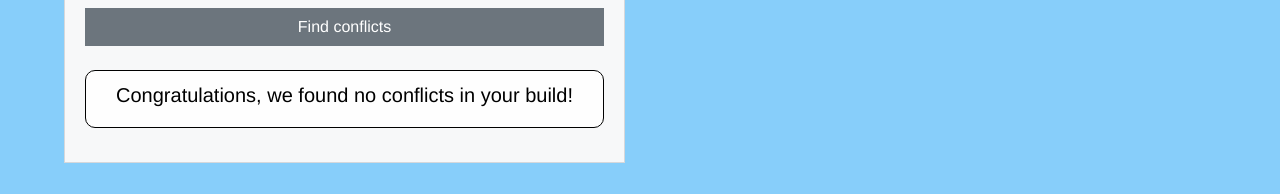
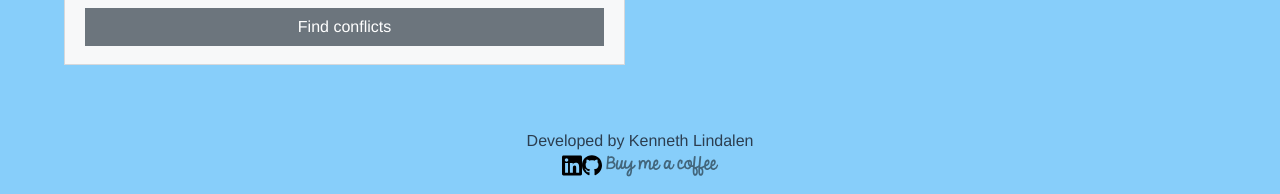
Before and after one commit to KennethLindalen/MavenNavigatorFrontend, a Vue app: page / in a window 1280 px wide. Shown: the part 836-1030 px from the top of the page. Built offline with nearby package versions, Linux system fonts and the light colour scheme.

Commit message:
Added response text to tell if no conflicts were found

```diff
--- a/src/App.vue
+++ b/src/App.vue
@@ -35,9 +35,9 @@
             conflicts
           </button>
 
-          <div class="mt-4 rrc" style="overflow: auto" v-if="conflictCount === 0">
+          <div class="mt-4 rrc" style="overflow: auto" v-if="conflictCount === 0 && this.checked !== false">
             <div class="alert alert-light" style="border: black solid 1px;color: black; border-radius: 10px">
-              <h5>Congratulations, we found no conflicts in your build!</h5>
+              <h5>We found no conflicts in your build!</h5>
             </div>
           </div>
           <div class="mt-4 rrc" style="overflow: auto" v-if="conflictCount > 0">
@@ -126,7 +126,8 @@ export default {
       conflictCount: 0,
       errorMsg: "",
       dataObjCopy: {},
-      treeview: false
+      treeview: false,
+      checked: false
     }
   },
   methods: {
@@ -151,6 +152,7 @@ export default {
                 this.conflictCount = response_conflicts.length;
               }
           )
+      this.checked = true;
     },
     conflictTreeView: function (content) {
       this.dataObj = content;
```
